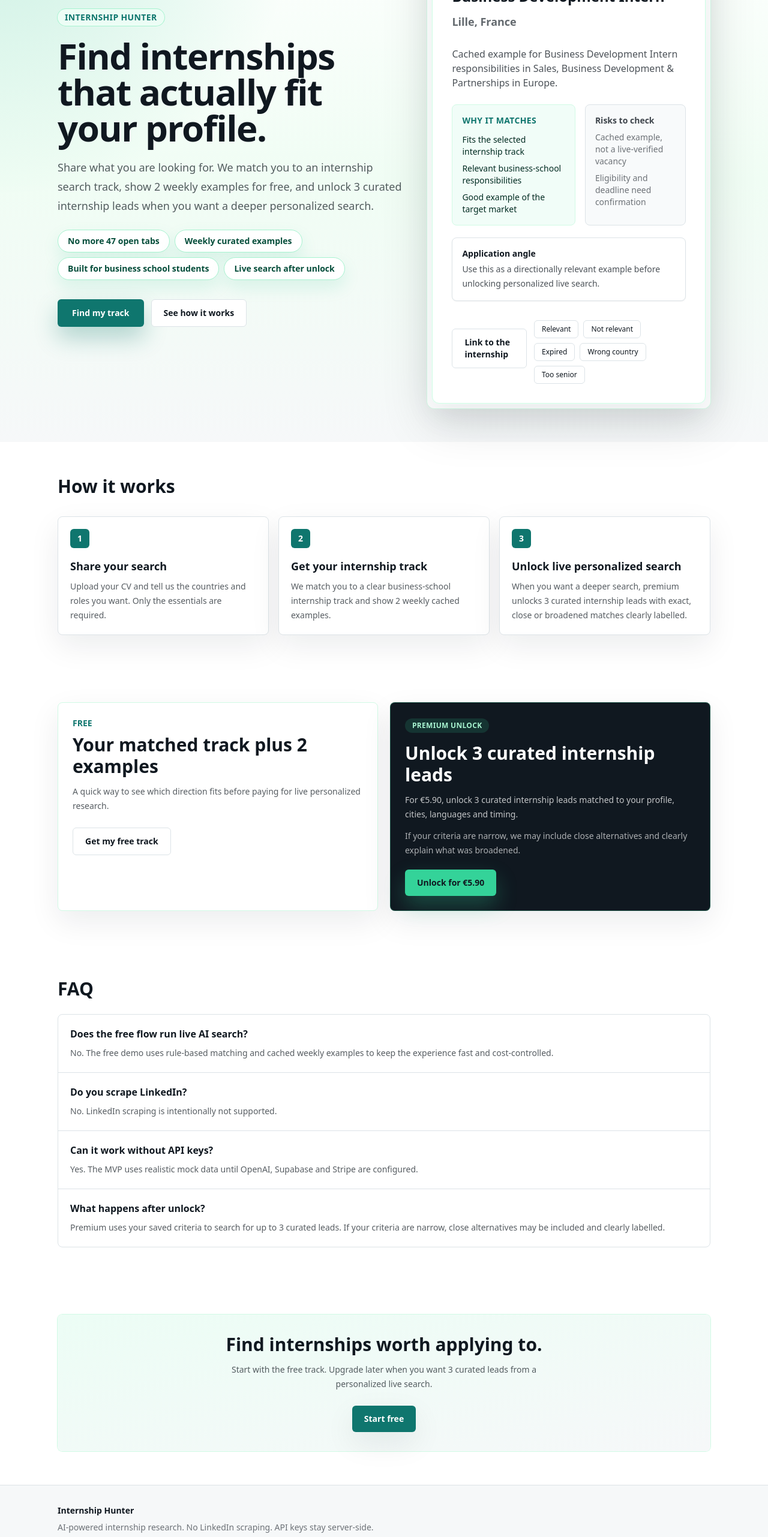
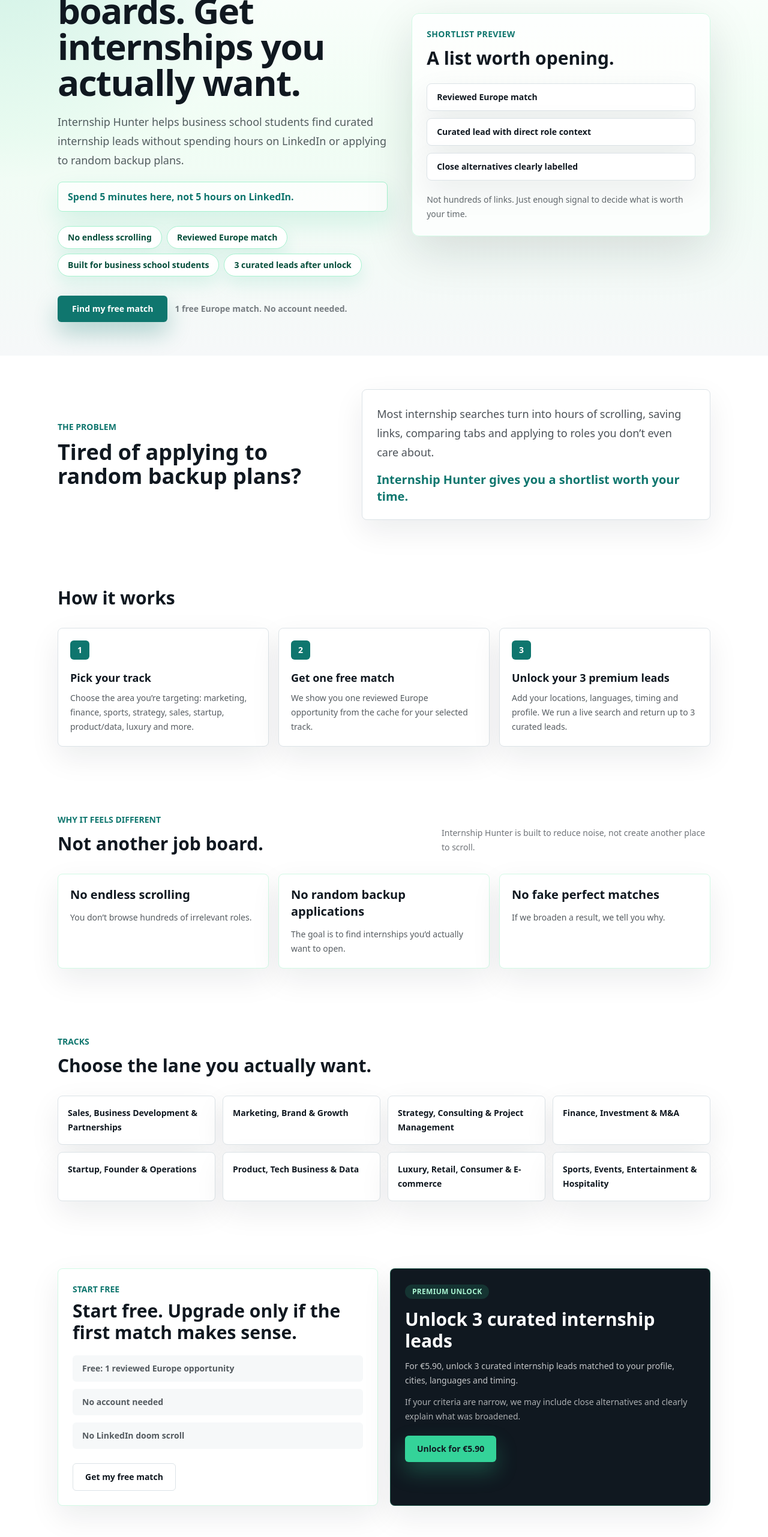
Before and after one commit to paulcuillerot-star/internshiphunter, a Next.js app: page / in a window 1280 px wide. Shown: the part 234-2797 px from the top of the page at 60% size. Built offline with nearby package versions, Linux system fonts and the light colour scheme.

Commit message:
Refresh homepage positioning

```diff
--- a/app/page.tsx
+++ b/app/page.tsx
@@ -1,42 +1,53 @@
 import Link from "next/link";
-import { OfferCard } from "@/components/OfferCard";
 import { PricingCTA } from "@/components/PricingCTA";
-import { mockOffers } from "@/lib/mockData";
 
 const heroChips = [
-  "No more 47 open tabs",
-  "Weekly curated examples",
+  "No endless scrolling",
+  "Reviewed Europe match",
   "Built for business school students",
-  "Live search after unlock"
+  "3 curated leads after unlock"
 ];
 
 const steps = [
-  ["1", "Share your search", "Upload your CV and tell us the countries and roles you want. Only the essentials are required."],
-  ["2", "Get your internship track", "We match you to a clear business-school internship track and show 2 weekly cached examples."],
-  ["3", "Unlock live personalized search", "When you want a deeper search, premium unlocks 3 curated internship leads with exact, close or broadened matches clearly labelled."]
+  ["1", "Pick your track", "Choose the area you’re targeting: marketing, finance, sports, strategy, sales, startup, product/data, luxury and more."],
+  ["2", "Get one free match", "We show you one reviewed Europe opportunity from the cache for your selected track."],
+  ["3", "Unlock your 3 premium leads", "Add your locations, languages, timing and profile. We run a live search and return up to 3 curated leads."]
 ];
 
-const faqs = [
-  ["Does the free flow run live AI search?", "No. The free demo uses rule-based matching and cached weekly examples to keep the experience fast and cost-controlled."],
-  ["Do you scrape LinkedIn?", "No. LinkedIn scraping is intentionally not supported."],
-  ["Can it work without API keys?", "Yes. The MVP uses realistic mock data until OpenAI, Supabase and Stripe are configured."],
-  ["What happens after unlock?", "Premium uses your saved criteria to search for up to 3 curated leads. If your criteria are narrow, close alternatives may be included and clearly labelled."]
+const differences = [
+  ["No endless scrolling", "You don’t browse hundreds of irrelevant roles."],
+  ["No random backup applications", "The goal is to find internships you’d actually want to open."],
+  ["No fake perfect matches", "If we broaden a result, we tell you why."]
+];
+
+const tracks = [
+  "Sales, Business Development & Partnerships",
+  "Marketing, Brand & Growth",
+  "Strategy, Consulting & Project Management",
+  "Finance, Investment & M&A",
+  "Startup, Founder & Operations",
+  "Product, Tech Business & Data",
+  "Luxury, Retail, Consumer & E-commerce",
+  "Sports, Events, Entertainment & Hospitality"
 ];
 
 export default function HomePage() {
   return (
     <>
       <section className="bg-[radial-gradient(circle_at_top_left,rgba(16,185,129,0.22),transparent_32%),linear-gradient(180deg,#ffffff_0%,#f0fdf4_52%,#f6f8f9_100%)]">
-        <div className="section grid gap-10 py-16 lg:grid-cols-[1.1fr_0.9fr] lg:items-center">
+        <div className="section grid gap-10 py-16 lg:grid-cols-[1.05fr_0.95fr] lg:items-center">
           <div>
             <p className="inline-flex rounded-full bg-emerald-50 px-3 py-1 text-sm font-bold uppercase tracking-wide text-signal ring-1 ring-emerald-200">
               Internship Hunter
             </p>
-            <h1 className="mt-5 max-w-3xl text-4xl font-black tracking-tight text-ink sm:text-6xl">
-              Find internships that actually fit your profile.
+            <h1 className="mt-5 max-w-4xl text-4xl font-black tracking-tight text-ink sm:text-6xl">
+              Stop scrolling job boards. Get internships you actually want.
             </h1>
             <p className="mt-5 max-w-2xl text-lg leading-8 text-ink/70">
-              Share what you are looking for. We match you to an internship search track, show 2 weekly examples for free, and unlock 3 curated internship leads when you want a deeper personalized search.
+              Internship Hunter helps business school students find curated internship leads without spending hours on LinkedIn or applying to random backup plans.
+            </p>
+            <p className="mt-5 max-w-xl rounded-lg border border-emerald-200 bg-white/75 px-4 py-3 text-base font-black text-signal shadow-[0_18px_40px_rgba(16,185,129,0.14)]">
+              Spend 5 minutes here, not 5 hours on LinkedIn.
             </p>
             <div className="mt-6 flex flex-wrap gap-2">
               {heroChips.map((chip) => (
@@ -45,16 +56,41 @@
                 </span>
               ))}
             </div>
-            <div className="mt-8 flex flex-col gap-3 sm:flex-row">
+            <div className="mt-8 flex flex-col gap-3 sm:flex-row sm:items-center">
               <Link href="/apply" className="inline-flex items-center justify-center rounded-md bg-signal px-6 py-3 text-sm font-bold text-white shadow-[0_18px_38px_rgba(15,118,110,0.3)] transition hover:bg-emerald-700">
-                Find my track
+                Find my free match
               </Link>
-              <a href="#how" className="button-secondary">See how it works</a>
+              <span className="text-sm font-semibold text-ink/55">1 free Europe match. No account needed.</span>
             </div>
           </div>
-          <div className="rounded-xl bg-white/70 p-2 shadow-[0_26px_80px_rgba(16,24,32,0.13)] ring-1 ring-emerald-100">
-            <OfferCard offer={mockOffers[0]} reportId="report_demo" />
+
+          <div className="rounded-xl border border-emerald-100 bg-white/80 p-6 shadow-[0_26px_80px_rgba(16,24,32,0.13)]">
+            <p className="text-sm font-bold uppercase tracking-wide text-signal">Shortlist preview</p>
+            <h2 className="mt-3 text-3xl font-black text-ink">A list worth opening.</h2>
+            <div className="mt-6 grid gap-3">
+              {["Reviewed Europe match", "Curated lead with direct role context", "Close alternatives clearly labelled"].map((item) => (
+                <div key={item} className="rounded-lg border border-line bg-white px-4 py-3 text-sm font-bold text-ink shadow-soft">
+                  {item}
+                </div>
+              ))}
+            </div>
+            <p className="mt-5 text-sm leading-6 text-ink/65">
+              Not hundreds of links. Just enough signal to decide what is worth your time.
+            </p>
           </div>
+        </div>
+      </section>
+
+      <section className="section grid gap-8 lg:grid-cols-[0.9fr_1.1fr] lg:items-center">
+        <div>
+          <p className="text-sm font-semibold uppercase text-signal">The problem</p>
+          <h2 className="mt-3 text-3xl font-black text-ink sm:text-4xl">Tired of applying to random backup plans?</h2>
+        </div>
+        <div className="rounded-lg border border-line bg-white p-6 shadow-soft">
+          <p className="text-lg leading-8 text-ink/75">
+            Most internship searches turn into hours of scrolling, saving links, comparing tabs and applying to roles you don’t even care about.
+          </p>
+          <p className="mt-4 text-xl font-black text-signal">Internship Hunter gives you a shortlist worth your time.</p>
         </div>
       </section>
 
@@ -71,33 +107,55 @@
         </div>
       </section>
 
-      <section className="section grid gap-5 md:grid-cols-2">
-        <div className="rounded-lg border border-emerald-100 bg-white p-6 shadow-soft">
-          <p className="text-sm font-semibold uppercase text-signal">Free</p>
-          <h2 className="mt-2 text-3xl font-bold text-ink">Your matched track plus 2 examples</h2>
-          <p className="mt-3 text-sm leading-6 text-ink/70">A quick way to see which direction fits before paying for live personalized research.</p>
-          <Link href="/apply" className="mt-6 button-secondary">Get my free track</Link>
+      <section className="section">
+        <div className="flex flex-col gap-3 sm:flex-row sm:items-end sm:justify-between">
+          <div>
+            <p className="text-sm font-semibold uppercase text-signal">Why it feels different</p>
+            <h2 className="mt-3 text-3xl font-black text-ink">Not another job board.</h2>
+          </div>
+          <p className="max-w-md text-sm leading-6 text-ink/60">Internship Hunter is built to reduce noise, not create another place to scroll.</p>
         </div>
-        <PricingCTA />
-      </section>
-
-      <section className="section">
-        <h2 className="text-3xl font-bold text-ink">FAQ</h2>
-        <div className="mt-6 divide-y divide-line rounded-lg border border-line bg-white">
-          {faqs.map(([question, answer]) => (
-            <div key={question} className="p-5">
-              <h3 className="font-semibold text-ink">{question}</h3>
-              <p className="mt-2 text-sm leading-6 text-ink/70">{answer}</p>
+        <div className="mt-8 grid gap-4 md:grid-cols-3">
+          {differences.map(([title, copy]) => (
+            <div key={title} className="rounded-lg border border-emerald-100 bg-white p-5 shadow-soft">
+              <h3 className="text-xl font-black text-ink">{title}</h3>
+              <p className="mt-3 text-sm leading-6 text-ink/70">{copy}</p>
             </div>
           ))}
         </div>
       </section>
 
+      <section className="section">
+        <p className="text-sm font-semibold uppercase text-signal">Tracks</p>
+        <h2 className="mt-3 text-3xl font-black text-ink">Choose the lane you actually want.</h2>
+        <div className="mt-8 grid gap-3 sm:grid-cols-2 lg:grid-cols-4">
+          {tracks.map((track) => (
+            <div key={track} className="rounded-lg border border-line bg-white p-4 text-sm font-bold leading-6 text-ink shadow-soft">
+              {track}
+            </div>
+          ))}
+        </div>
+      </section>
+
+      <section className="section grid gap-5 md:grid-cols-2">
+        <div className="rounded-lg border border-emerald-100 bg-white p-6 shadow-soft">
+          <p className="text-sm font-semibold uppercase text-signal">Start free</p>
+          <h2 className="mt-2 text-3xl font-bold text-ink">Start free. Upgrade only if the first match makes sense.</h2>
+          <div className="mt-5 grid gap-3 text-sm font-semibold text-ink/70">
+            <p className="rounded-md bg-mist px-4 py-3">Free: 1 reviewed Europe opportunity</p>
+            <p className="rounded-md bg-mist px-4 py-3">No account needed</p>
+            <p className="rounded-md bg-mist px-4 py-3">No LinkedIn doom scroll</p>
+          </div>
+          <Link href="/apply" className="mt-6 button-secondary">Get my free match</Link>
+        </div>
+        <PricingCTA />
+      </section>
+
       <section className="section pt-4">
         <div className="rounded-lg bg-gradient-to-br from-emerald-50 to-mist p-8 text-center ring-1 ring-emerald-100">
-          <h2 className="text-3xl font-bold text-ink">Find internships worth applying to.</h2>
-          <p className="mx-auto mt-3 max-w-xl text-sm leading-6 text-ink/70">Start with the free track. Upgrade later when you want 3 curated leads from a personalized live search.</p>
-          <Link href="/apply" className="mt-6 inline-flex items-center justify-center rounded-md bg-signal px-5 py-3 text-sm font-bold text-white shadow-soft transition hover:bg-emerald-700">Start free</Link>
+          <h2 className="text-3xl font-bold text-ink">Skip the backup-plan spiral.</h2>
+          <p className="mx-auto mt-3 max-w-xl text-sm leading-6 text-ink/70">Start with one reviewed Europe match. Upgrade only when you want a tighter shortlist.</p>
+          <Link href="/apply" className="mt-6 inline-flex items-center justify-center rounded-md bg-signal px-5 py-3 text-sm font-bold text-white shadow-soft transition hover:bg-emerald-700">Find my free match</Link>
         </div>
       </section>
     </>
```
